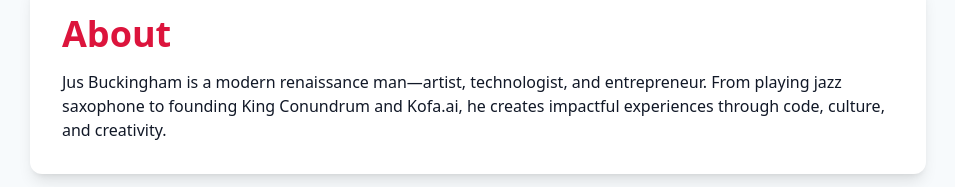
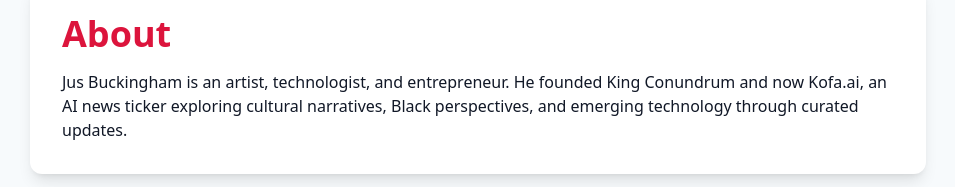
Before and after one commit to jusbuckingham/jusbuckingham, a Next.js app: page / in a window 1280 px wide. Shown: the part 613-800 px from the top of the page, without its empty margins (162-1117 px from the left). Built offline with nearby package versions, Linux system fonts and the light colour scheme.

Commit message:
Update About section to refine Kofa.ai description
- Describe Jus Buckingham as an artist, technologist, and entrepreneur
- Update Kofa.ai line to be more intriguingly vague about its AI news ticker capabilities

```diff
--- a/pages/index.tsx
+++ b/pages/index.tsx
@@ -14,7 +14,7 @@
       title: 'About',
       content: (
         <p>
-          Jus Buckingham is a modern renaissance man—artist, technologist, and entrepreneur. From playing jazz saxophone to founding King Conundrum and Kofa.ai, he creates impactful experiences through code, culture, and creativity.
+          Jus Buckingham is an artist, technologist, and entrepreneur. He founded King Conundrum and now Kofa.ai, an AI news ticker exploring cultural narratives, Black perspectives, and emerging technology through curated updates.
         </p>
       ),
     },
```
